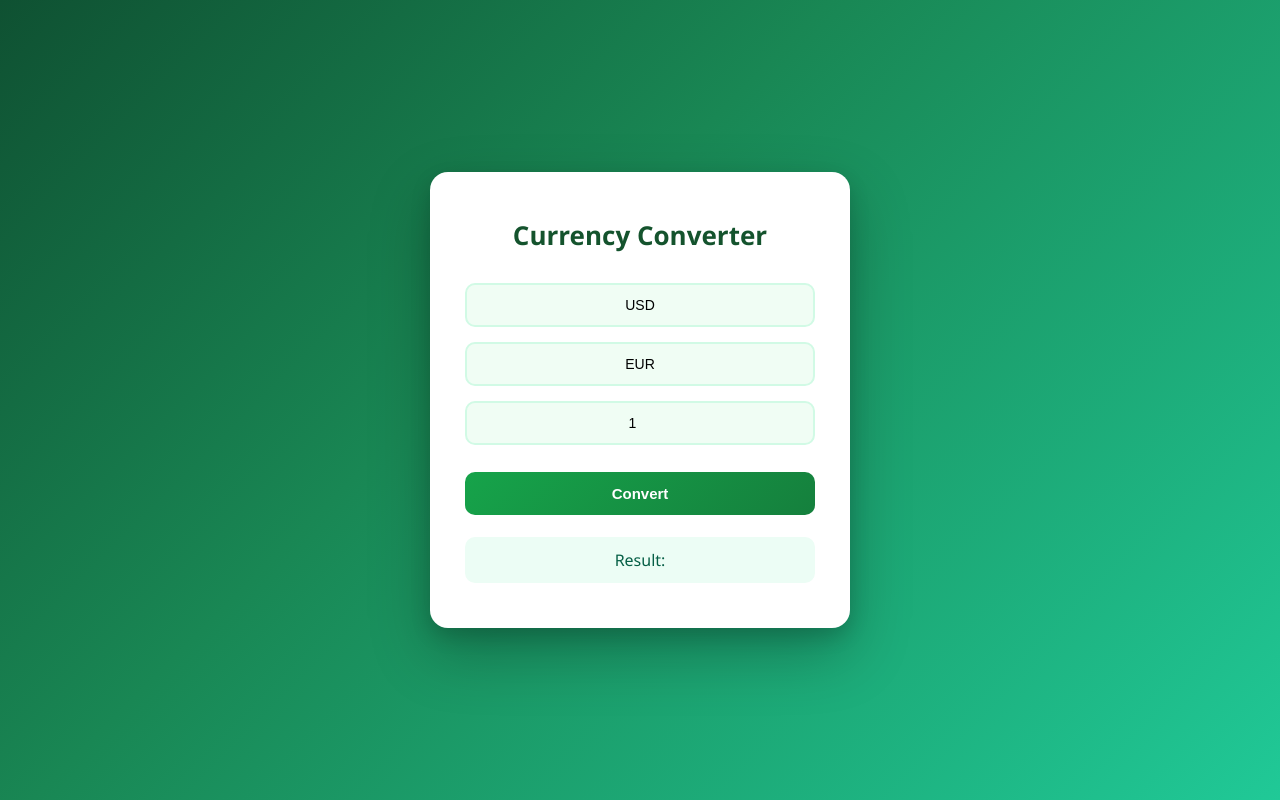
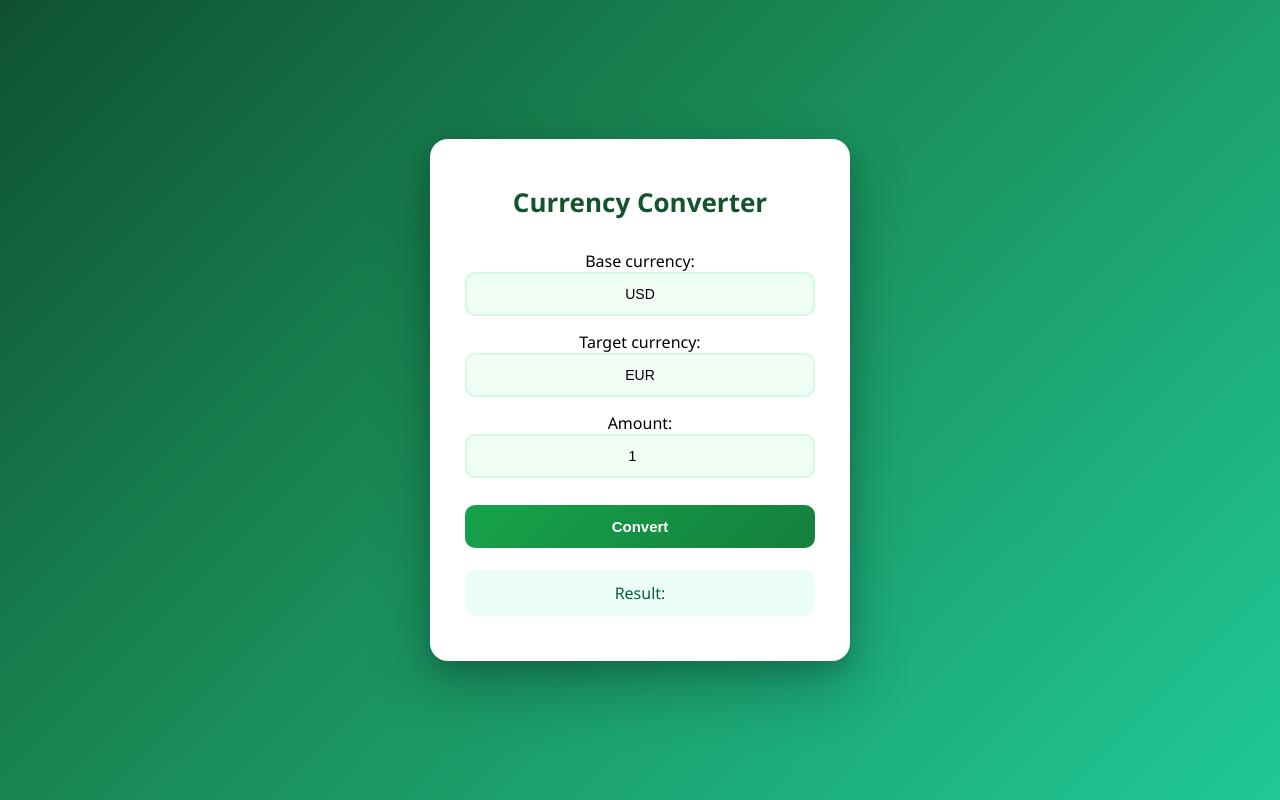
Before and after one commit to RicardoAndre69/currency-converter-fullstack, a React (Vite) app in the folder frontend/: page / in a window 1280 px wide. Built offline with nearby package versions, Linux system fonts and the light colour scheme.

Commit message:
added labels

```diff
--- a/frontend/src/App.tsx
+++ b/frontend/src/App.tsx
@@ -28,16 +28,19 @@ function App() {
   return (
     <div className="container">
       <h1>Currency Converter</h1>
+      <label>Base currency:</label>
       <input
         value={base}
         onChange={(e) => setBase(e.target.value.toUpperCase())}
         placeholder="Base currency"
       />
+      <label>Target currency:</label>
       <input
         value={target}
         onChange={(e) => setTarget(e.target.value.toUpperCase())}
         placeholder="Target currency"
       />
+      <label>Amount:</label>
       <input
         type="number"
         value={amount}
```
